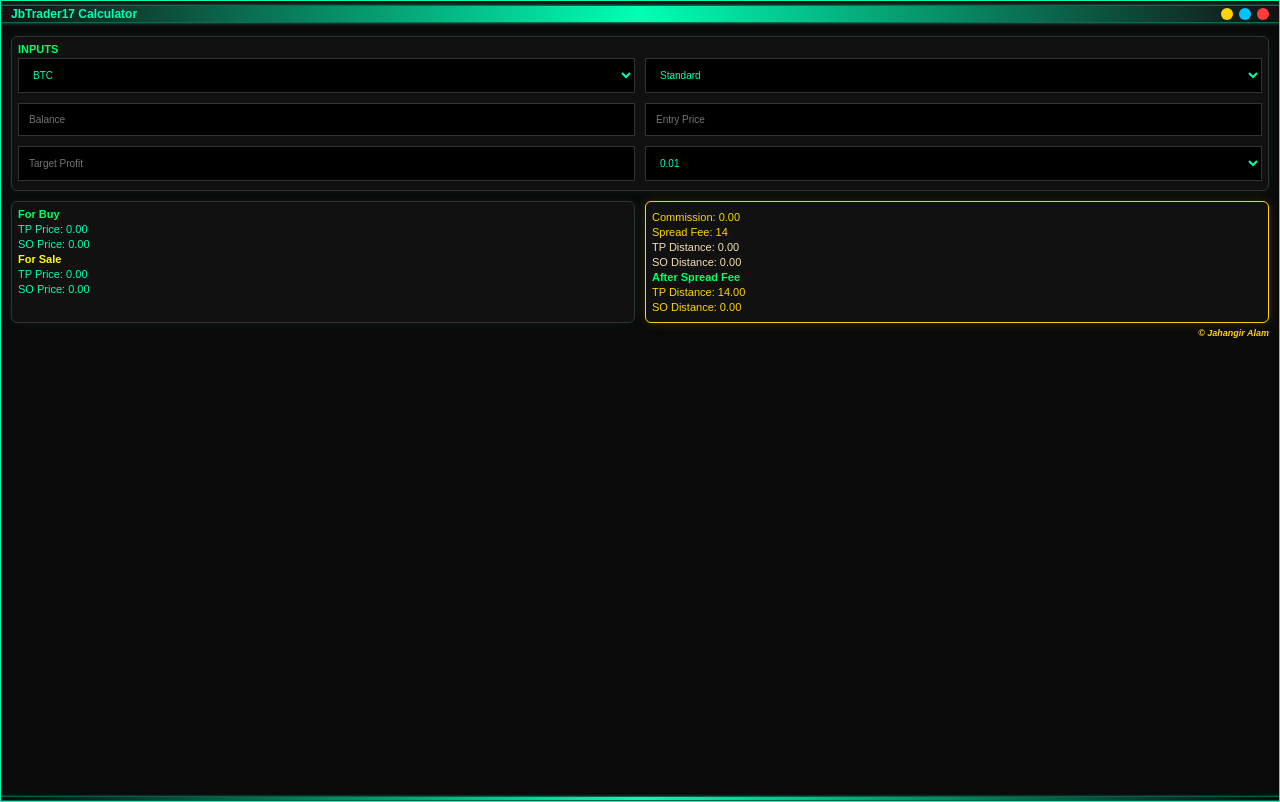
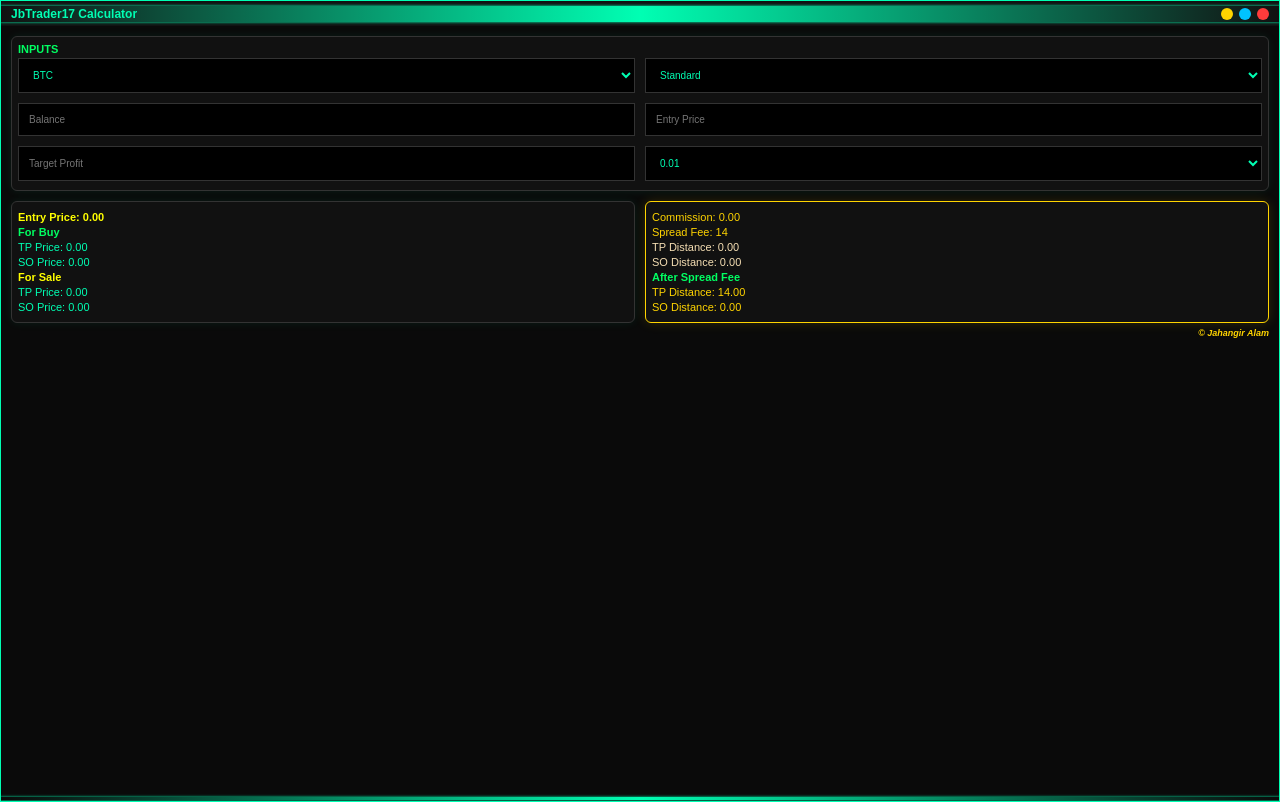
Before and after one commit to Codenax/JbTrader17Calculator, an Electron app: page index.html in a window 1280 px wide. Drawn offline with Linux system fonts and the light colour scheme.

Commit message:
show entry price

```diff
--- a/app.js
+++ b/app.js
@@ -179,7 +179,10 @@ else if (pair.value === "BTC") {
   tpd.innerText = tpDistance.toFixed(2);
   sld.innerText = slDistance.toFixed(2);
   tpSell.innerText = takeProfitSell.toFixed(2);
-slSell.innerText = stopOutSell.toFixed(2);
+  slSell.innerText = stopOutSell.toFixed(2);
+
+  const entryShow = document.getElementById("entryShow");
+  entryShow.innerText = en.toFixed(2);
 
   // ======================
   // 📊 AFTER SPREAD FEE
--- a/index.html
+++ b/index.html
@@ -1,7 +1,8 @@
 <!DOCTYPE html>
 <html lang="en">
- <meta charset="UTF-8">
-  <meta name="viewport" content="width=device-width, initial-scale=1.0">
+<meta charset="UTF-8">
+<meta name="viewport" content="width=device-width, initial-scale=1.0">
+
 <head>
   <meta charset="UTF-8">
   <title>JbTrader17 Trading Calculator</title>
@@ -57,10 +58,15 @@
 
         <!-- RESULT PANEL -->
         <div class="panel">
+
+          <div style="color:yellow; font-size: 10; font-weight: 600;">
+            <span >Entry Price:</span>
+            <span id="entryShow">0</span>
+          </div>
           <h3 style="text-transform: capitalize;">For Buy</h3>
 
           <div>TP Price: <span id="tp">0</span></div>
-          <div >SO Price: <span id="sl">0</span></div>
+          <div>SO Price: <span id="sl">0</span></div>
 
 
 
@@ -77,7 +83,7 @@
           <div>Commission: <span id="commission">0</span></div>
 
           <div>Spread Fee: <span id="btcValue">0</span></div>
-           <div style="color: wheat;">TP Distance: <span id="tpd">0</span></div>
+          <div style="color: wheat;">TP Distance: <span id="tpd">0</span></div>
           <div style="color:wheat;">SO Distance: <span id="sld">0</span></div>
           <h3 style="text-transform: capitalize;">After Spread Fee</h3>
 
```
